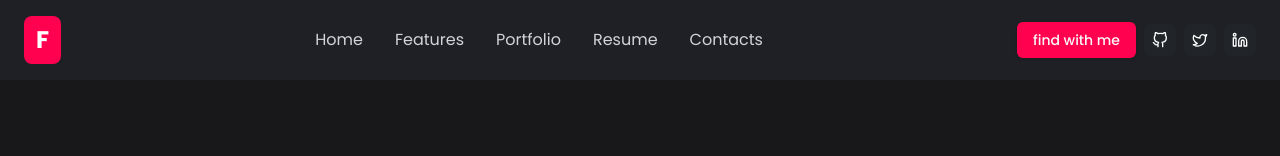
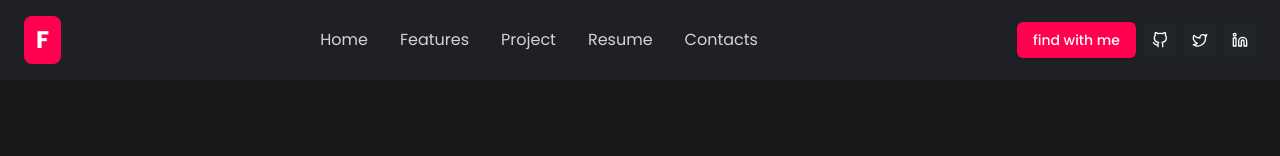
Before and after one commit to FARAZSHAH909/protfolio, a Next.js app: page / in a window 1280 px wide. Shown: the top 156 px of the page. Built offline with nearby package versions, Linux system fonts and the light colour scheme.

Commit message:
Change 'Portfolio' link text to 'Project'

```diff
--- a/src/components/header.tsx
+++ b/src/components/header.tsx
@@ -22,7 +22,7 @@ export default function Header() {
             Features
           </Link>
           <Link href="#portfolio" className="text-zinc-300 hover:text-white transition-colors">
-            Portfolio
+            Project
           </Link>
           <Link href="#resume" className="text-zinc-300 hover:text-white transition-colors">
             Resume
```
